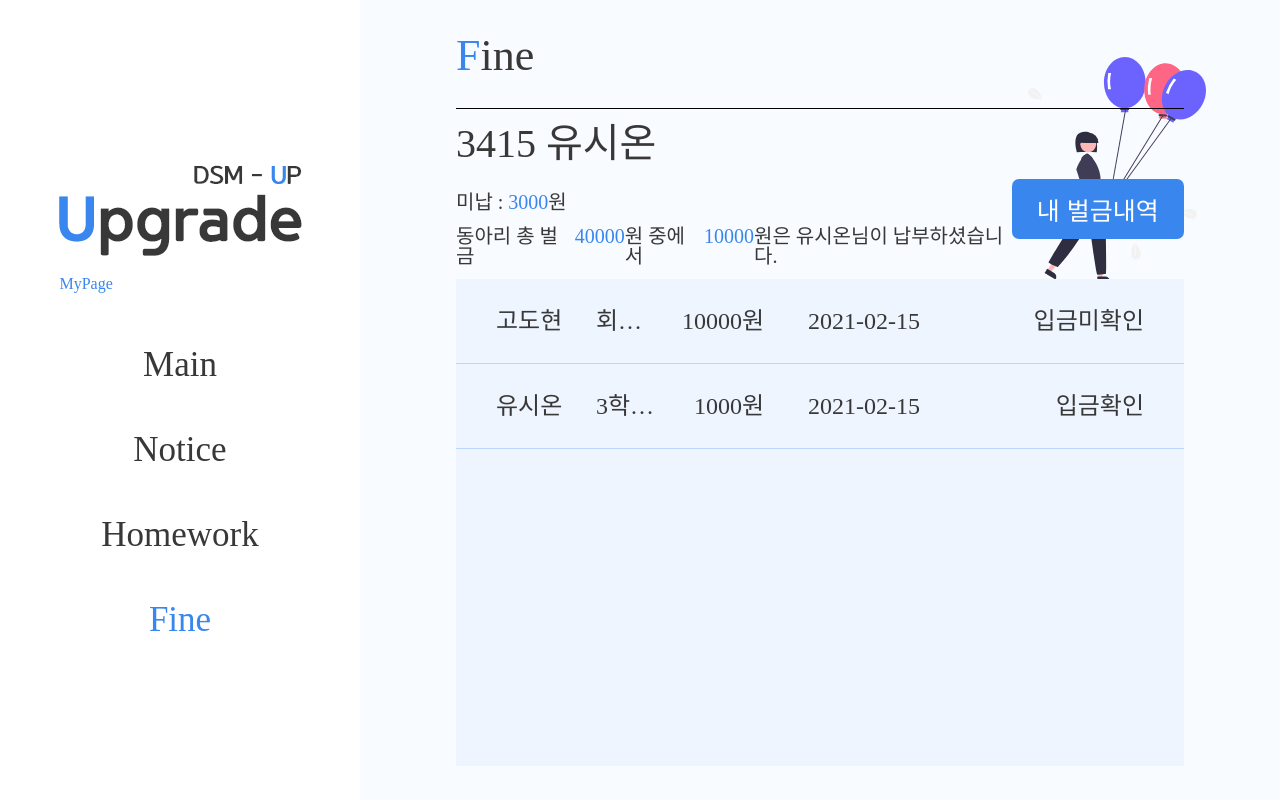
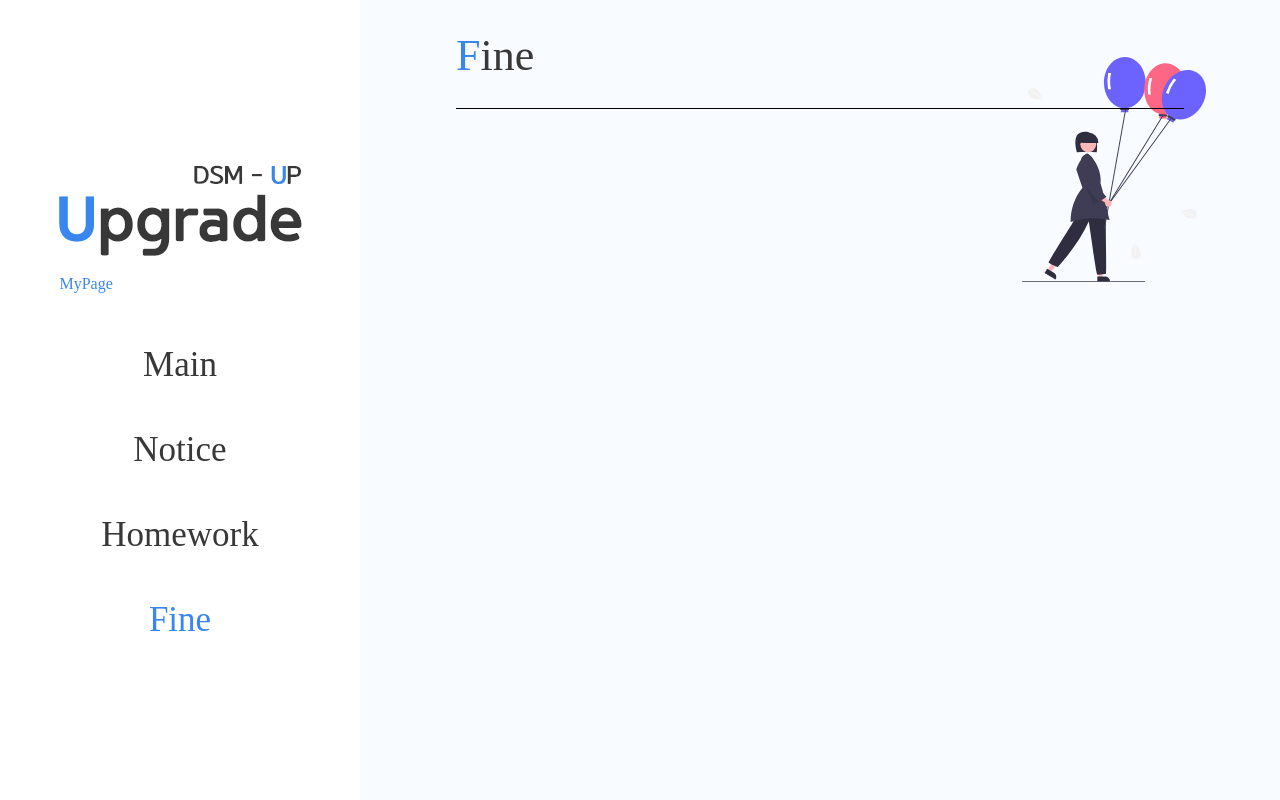
Before and after one commit to DSM-Upgrade/Client, a React app: page /fine in a window 1280 px wide. Built offline with nearby package versions, Linux system fonts and the light colour scheme.

Commit message:
[FEAT] <component/Fine/Fine.js> Apply FineAdminContainer

```diff
--- a/src/component/Fine/Fine.js
+++ b/src/component/Fine/Fine.js
@@ -3,6 +3,7 @@ import * as S from "./style";
 import HeaderContainer from "../../container/HeaderContainer/HeaderContainer";
 import TitleHeaderContainer from "../../container/TitleHeaderContainer/TitleHeaderContainer";
 import FineInfoContainer from "../../container/FineContainer/FineInfo/FineInfoContainer";
+import FineAdminContainer from "../../container/FineContainer/FineAdmin/FineAdminContainer";
 
 const Fine = (props) => {
   const { img, isAdmin } = props;
@@ -13,7 +14,7 @@ const Fine = (props) => {
       <S.BackgroundImg img={img}>
         <S.Wrapper>
           <TitleHeaderContainer text="Fine" />
-          <FineInfoContainer />
+          {isAdmin ? <FineAdminContainer /> : <FineInfoContainer />}
         </S.Wrapper>
       </S.BackgroundImg>
     </S.Container>
```
